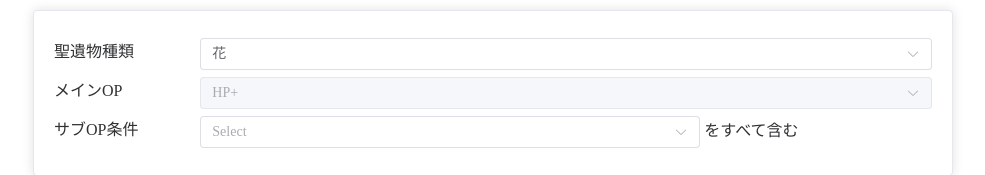
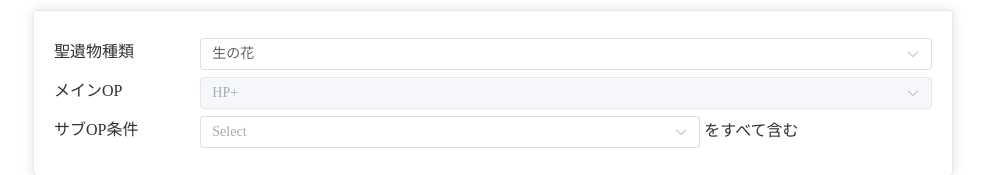
Before and after one commit to ym880912/gen_artifact_calc, a Nuxt app in the folder nuxt-app/: page / in a window 1280 px wide. Shown: the top 175 px of the page, without its empty margins (7-992 px from the left). Built offline with nearby package versions, Linux system fonts and the light colour scheme.

Commit message:
テキスト修正

```diff
--- a/nuxt-app/components/conditionSelector.vue
+++ b/nuxt-app/components/conditionSelector.vue
@@ -113,27 +113,27 @@
 
 <script lang="ts" setup>
     const artifactTypes = [
-        {label: '花', mainOptions:[
+        {label: '生の花', mainOptions:[
             {prob: 100, label: 'HP+',},
         ]},
-        {label: '羽', mainOptions:[
+        {label: '死の羽', mainOptions:[
             {prob: 100, label: '攻撃力+',},
         ]},
-        {label: '砂', mainOptions:[
+        {label: '時の砂', mainOptions:[
             {prob: 80/3, label: 'HP%',},
             {prob: 80/3, label: '攻撃力%',},
             {prob: 80/3, label: '防御力%',},
             {prob: 10, label: '元素熟知',},
             {prob: 10, label: '元素チャージ効率',},
         ]},
-        {label: '杯', mainOptions:[
+        {label: '空の杯', mainOptions:[
             {prob: 19.175, label: 'HP%',},
             {prob: 19.175, label: '攻撃力%',},
             {prob: 19.15, label: '防御力%',},
             {prob: 2.5, label: '元素熟知',},
-            {prob: 5, label: '物理・属性ダメージ',},
+            {prob: 5, label: '各元素・物理ダメージ',},
         ]},
-        {label: '冠', mainOptions:[
+        {label: '理の冠', mainOptions:[
             {prob: 22, label: 'HP%',},
             {prob: 22, label: '攻撃力%',},
             {prob: 22, label: '防御力%',},
```
